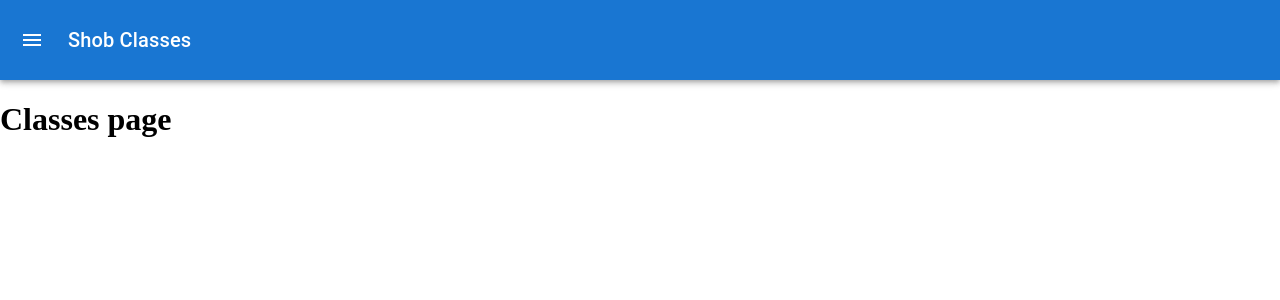
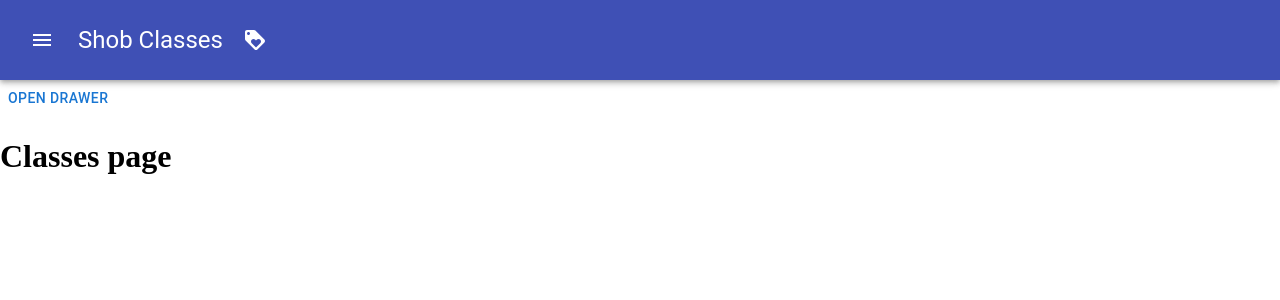
Before and after one commit to EliSandel/classroom-client, a React (Vite) app: page / in a window 1280 px wide. Shown: the top 300 px of the page. Built offline with nearby package versions, Linux system fonts and the light colour scheme.

Commit message:
added drawer

```diff
--- a/src/components/Navbar/Navbar.style.ts
+++ b/src/components/Navbar/Navbar.style.ts
@@ -1,8 +1,21 @@
 import { makeStyles } from "@mui/styles";
 
 export const useStyles = makeStyles(() => ({
-    navbarBox: {
-        width: "100%",
-        height: "10%",
-    }
-}))
+  navbarBox: {
+    width: "100%",
+    height: "10%",
+  },
+  loyaltyIcon: {
+    marginLeft: "20px",
+  },
+  menuIcon: {
+    marginLeft: "10px",
+  },
+  appBarDiv: {
+    height: "100%",
+  },
+  toolBarDiv: {
+    height: "100%",
+    backgroundColor: "#3F50B5",
+  },
+}));
--- a/src/components/Navbar/Navbar.tsx
+++ b/src/components/Navbar/Navbar.tsx
@@ -4,6 +4,7 @@ import Toolbar from "@mui/material/Toolbar";
 import Typography from "@mui/material/Typography";
 import IconButton from "@mui/material/IconButton";
 import MenuIcon from "@mui/icons-material/Menu";
+import LoyaltyIcon from '@mui/icons-material/Loyalty';
 
 import { useStyles } from "./Navbar.style";
 
@@ -12,19 +13,20 @@ const Navbar = () => {
 
   return (
     <Box className={classes.navbarBox}>
-      <AppBar position="static" sx={{ height: "100%" }}>
-        <Toolbar variant="dense" sx={{ height: "100%" }}>
+      <AppBar position="static" className={classes.appBarDiv}>
+        <Toolbar variant="dense" className={classes.toolBarDiv}>
           <IconButton
             edge="start"
             color="inherit"
             aria-label="menu"
             sx={{ mr: 2 }}
           >
-            <MenuIcon />
+            <MenuIcon className={classes.menuIcon} />
           </IconButton>
-          <Typography variant="h6" color="inherit" component="div">
+          <Typography variant="h5" color="inherit" component="div">
             Shob Classes
           </Typography>
+          <LoyaltyIcon className={classes.loyaltyIcon}/>
         </Toolbar>
       </AppBar>
     </Box>
--- /dev/null
+++ b/src/components/SideDrawer/SideDrawer.tsx
@@ -0,0 +1,41 @@
+import * as React from "react";
+import Box from "@mui/material/Box";
+import Drawer from "@mui/material/Drawer";
+import Button from "@mui/material/Button";
+import List from "@mui/material/List";
+import ListItem from "@mui/material/ListItem";
+import ListItemButton from "@mui/material/ListItemButton";
+import ListItemText from "@mui/material/ListItemText";
+
+const SideDrawer = () => {
+  const [open, setOpen] = React.useState(false);
+
+  const toggleDrawer = (newOpen: boolean) => () => {
+    setOpen(newOpen);
+  };
+
+  const DrawerList = (
+    <Box sx={{ width: 250 }} role="presentation" onClick={toggleDrawer(false)}>
+      <List>
+        {["Classes", "Students", "Create"].map((text) => (
+          <ListItem key={text} disablePadding>
+            <ListItemButton>
+              <ListItemText primary={text} />
+            </ListItemButton>
+          </ListItem>
+        ))}
+      </List>
+    </Box>
+  );
+
+  return (
+    <div>
+      <Button onClick={toggleDrawer(true)}>Open drawer</Button>
+      <Drawer open={open} onClose={toggleDrawer(false)}>
+        {DrawerList}
+      </Drawer>
+    </div>
+  );
+}
+
+export default SideDrawer;
--- a/src/routes/AppRoutes.tsx
+++ b/src/routes/AppRoutes.tsx
@@ -5,11 +5,13 @@ import Create from "../pages/create/Create";
 import Classes from "../pages/classes/Classes";
 import Students from "../pages/students/Students";
 import Navbar from "../components/Navbar/Navbar";
+import SideDrawer from "../components/SideDrawer/SideDrawer";
 
 const AppRoutes: React.FC = () => {
   return (
     <BrowserRouter>
       <Navbar />
+      <SideDrawer />
       <Routes>
         <Route path="/" element={<Classes />} />
         <Route path="/students" element={<Students />} />
```
Also changed, not shown: src/components/SideMenu/SideMenu.tsx (deleted, +0 -9 lines), src/components/SideDrawer/SideDrawer.style.ts (added).
